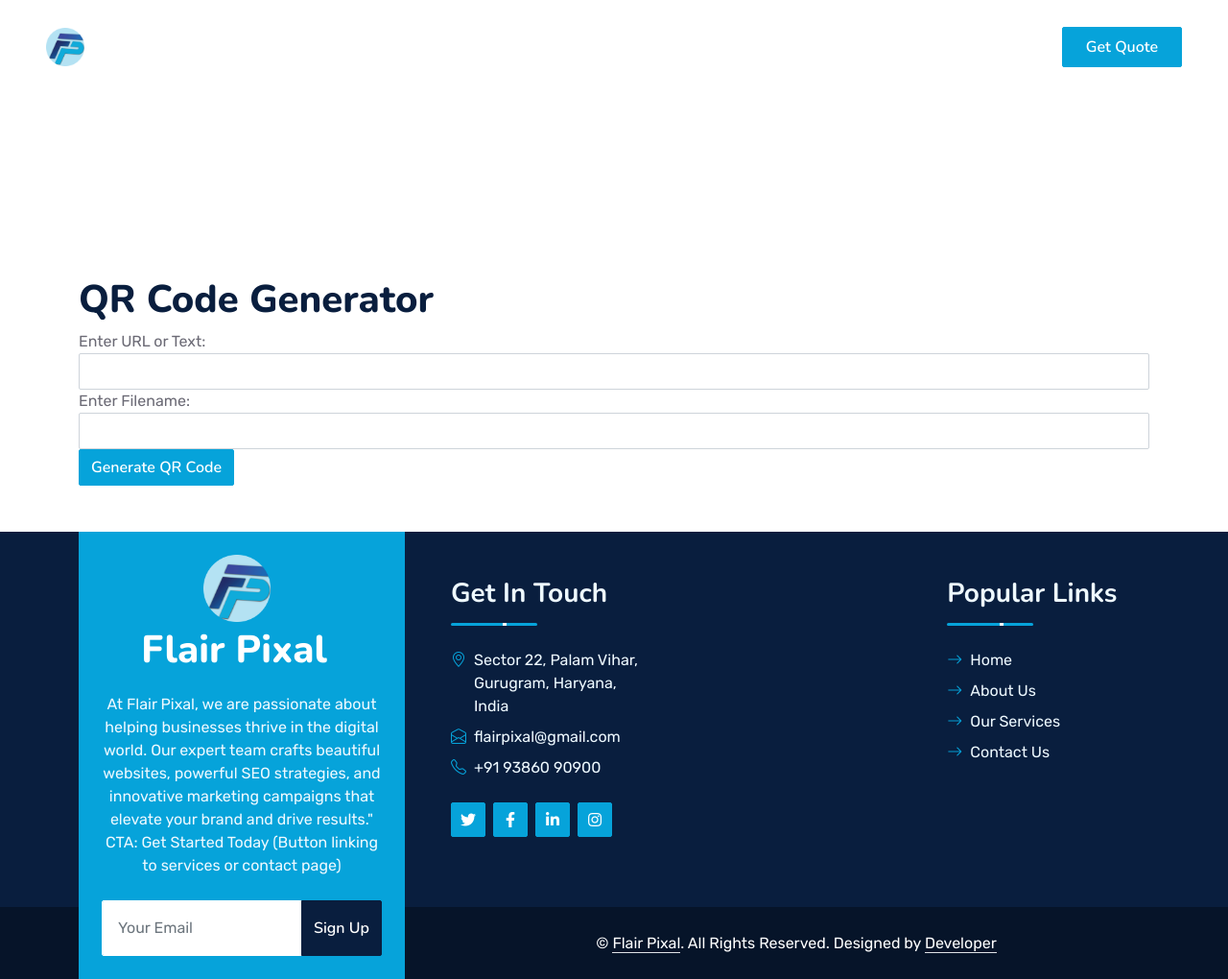
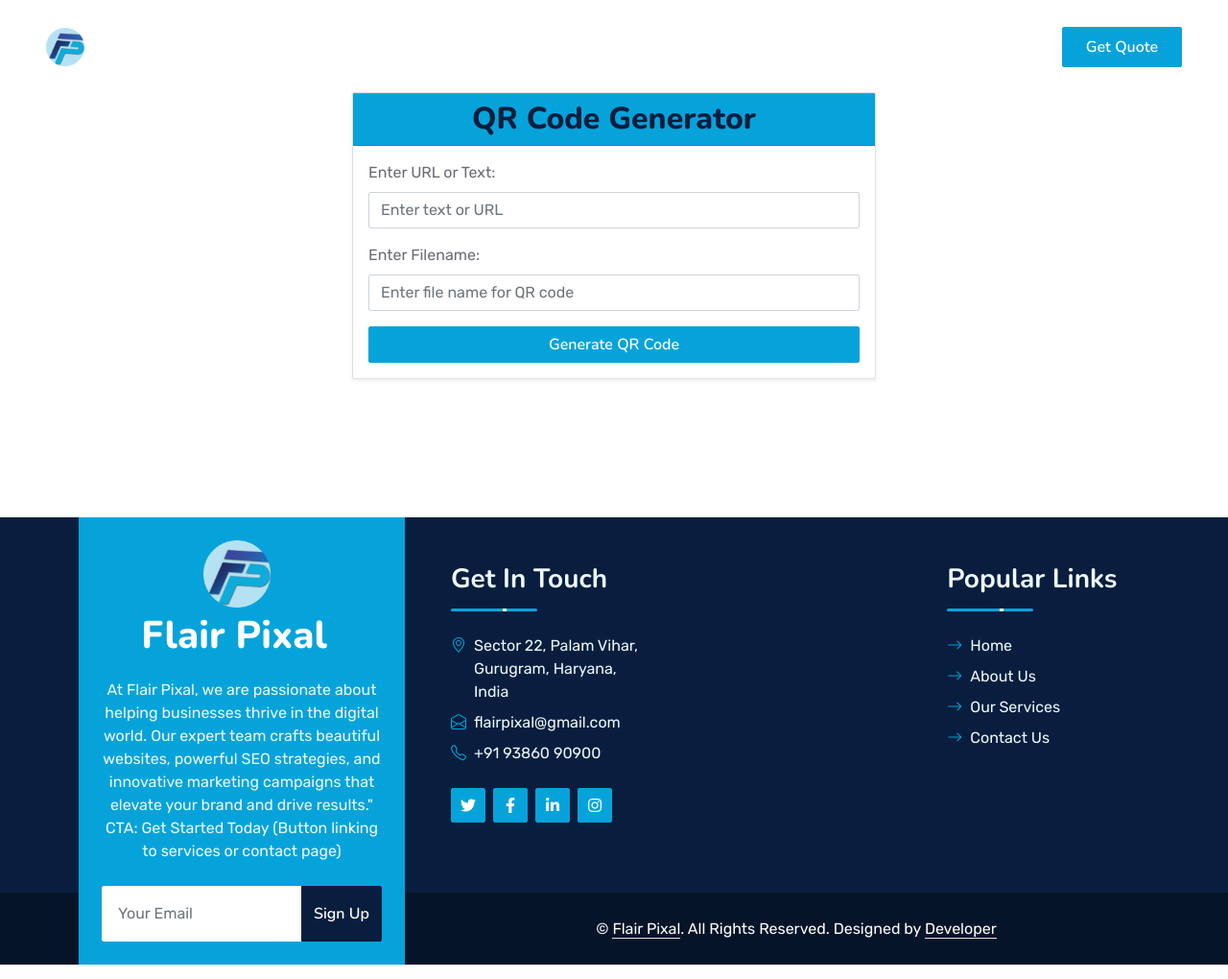
Before and after one commit to Mannu258/Flair-Pixal-Flask, a Flask app: template templates/QR.html in a window 1280 px wide. Shown: the whole page at 96% size. Run offline with Flask 3, Linux system fonts and the light colour scheme; the template is opened without the code that fills it, so the values that code supplies are empty; some libraries are stand-ins or nearby versions.

Commit message:
added new tools QR code maker

```diff
--- a/app.py
+++ b/app.py
@@ -147,7 +147,7 @@ def index():
     return render_template("index.html")
 
 
-@app.route("/qr_code_maker", methods=["GET", "POST"])
+@app.route("/qr-code-generator", methods=["GET", "POST"])
 def qr_code_maker():
     if request.method == "POST":
         link = request.form.get("link")
--- a/templates/QR.html
+++ b/templates/QR.html
@@ -1,26 +1,36 @@
 {% extends "layout.html" %}
+
 {% block head %}
 {{ super() }}
 {% endblock %}
 
 {% block content %}
-<br><br><br><br><br><br><br><br><br><br>
-<div class="container mt-5">
-    <div class="row">
-        <div class="col-md-12">
-            <h1>QR Code Generator</h1>
-            <form action="/qr_code_maker" method="post">
-                <div class="form-group">
-                    <label for="link">Enter URL or Text:</label>
-                    <input type="text" id="link" name="link" class="form-control" required>
+<div class="py-5">
+<div class="container py-5">
+    <div class="row justify-content-center">
+        <div class="col-md-8 col-lg-6">
+            <div class="card shadow-sm">
+                <div class="card-header bg-primary text-white text-center">
+                    <h2 class="card-title mb-0">QR Code Generator</h2>
                 </div>
-                <div class="form-group">
-                    <label for="filename">Enter Filename:</label>
-                    <input type="text" id="filename" name="filename" class="form-control" required>
+                <div class="card-body">
+                    <form action="/qr_code_maker" method="post">
+                        <div class="mb-3">
+                            <label for="link" class="form-label">Enter URL or Text:</label>
+                            <input type="text" id="link" name="link" class="form-control" placeholder="Enter text or URL" required>
+                        </div>
+                        <div class="mb-3">
+                            <label for="filename" class="form-label">Enter Filename:</label>
+                            <input type="text" id="filename" name="filename" class="form-control" placeholder="Enter file name for QR code" required>
+                        </div>
+                        <div class="d-grid">
+                            <button type="submit" class="btn btn-primary">Generate QR Code</button>
+                        </div>
+                    </form>
                 </div>
-                <button type="submit" class="btn btn-primary">Generate QR Code</button>
-            </form>
+            </div>
         </div>
     </div>
 </div>
+</div>
 {% endblock %}
--- a/templates/layout.html
+++ b/templates/layout.html
@@ -86,8 +86,21 @@
                     <a href="#Features" class="nav-item nav-link">Features</a>
                     <a href="#Service" class="nav-item nav-link">Services</a>
                     <a href="#Pricing" class="nav-item nav-link">Pricing Plan</a>
-                    <a href="#Contact" class="nav-item nav-link">Contact</a>
-                    <a href="{{ url_for('qr_code_maker') }}" class="nav-item nav-link">QR code Generator</a>
+                    <a href="#Contact" class="nav-item nav-link">Contact US</a>
+                    <li class="nav-item dropdown">
+                        <a class="nav-link dropdown-toggle" href="#" id="navbarDropdown" role="button"
+                            data-bs-toggle="dropdown" aria-expanded="false">
+                            Tools
+                        </a>
+                        <ul class="dropdown-menu" aria-labelledby="navbarDropdown">
+                            <li><a class="dropdown-item" href="{{ url_for('qr_code_maker') }}">QR Code Generator</a>
+                            <!-- <li><a class="dropdown-item" href="#">Another action</a></li> -->
+                            <!-- <li>
+                                <hr class="dropdown-divider">
+                            </li> -->
+                            <!-- <li><a class="dropdown-item" href="#">Something else here</a></li> -->
+                        </ul>
+                    </li>
 
                 </div>
                 <a href="#Quote" class="btn btn-primary py-2 px-4 ms-3">Get Quote</a>
```
